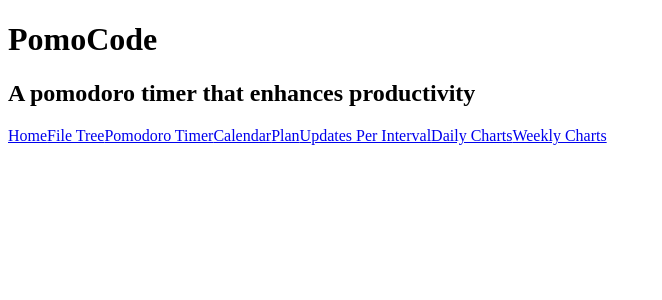
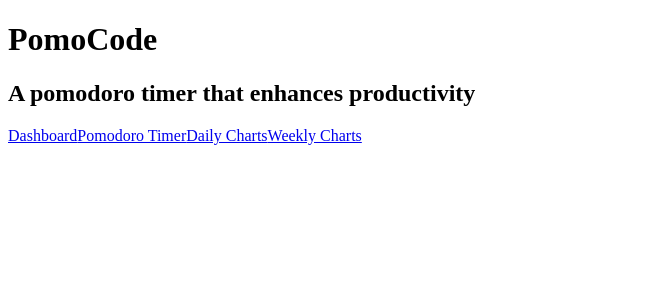
Before and after one commit to teamPERSEUS/Pomocode, a React app: page / in a window 1280 px wide. Shown: the top 300 px of the page, without its empty margins (0-662 px from the left). Built offline with nearby package versions, Linux system fonts and the light colour scheme; the HTML template or start-up script is replaced by a standard one.

Commit message:
refactors componenets to dashboard

```diff
--- a/src/index.jsx
+++ b/src/index.jsx
@@ -22,24 +22,20 @@ class App extends React.Component {
         <h1 className="logo">PomoCode</h1>
         <h2 className="description">A pomodoro timer that enhances productivity</h2>
         <nav className="navBar">
-          <Link to="/dashboard">Home</Link>
-          <Link to="/fileTree">File Tree</Link>
+          <Link to="/dashboard">Dashboard</Link>
           <Link to="/timer">Pomodoro Timer</Link>
-          <Link to="/calender">Calendar</Link>
-          <Link to="/plan">Plan</Link>
-          <Link to="/intervalUpdates">Updates Per Interval</Link>
           <Link to="/dailyCharts">Daily Charts</Link>
           <Link to="/weeklyCharts">Weekly Charts</Link>
         </nav>
         <Router>
           <Dashboard path="/dashboard" />
           <FileTree path="/fileTree" />
-          <Timer path="/timer" />
-          <Calendar path="/calender" />
-          <Planner path="/plan" />
-          <IntervalUpdates path="/intervalUpdates" />
+            <Timer path="/timer" />
+            <Calendar path="/calender" />
+            <Planner path="/plan" />
+            <IntervalUpdates path="/intervalUpdates" />
           <DailyCharts path="/dailyCharts" />
-          <WeeklyCharts path="/weeklyCharts" />
+            <WeeklyCharts path="/weeklyCharts" />
         </Router>
       </div>
     );
--- a/src/presentational/Dashboard.jsx
+++ b/src/presentational/Dashboard.jsx
@@ -1,4 +1,9 @@
 import React from 'react';
+import FileTree from './FileTree';
+import Timer from './Timer';
+import Calendar from './Calendar';
+import Planner from './Planner';
+import IntervalUpdates from './IntervalUpdates';
 
 class Dashboard extends React.Component {
   constructor(props) {
@@ -8,7 +13,14 @@ class Dashboard extends React.Component {
 
   render() {
     return (
-      <div>DashboardTest</div>
+      <div>
+        DashboardTest
+        <FileTree />
+        <Timer />
+        <Calendar />
+        <Planner />
+        <IntervalUpdates />
+      </div>
     );
   }
 }
```
